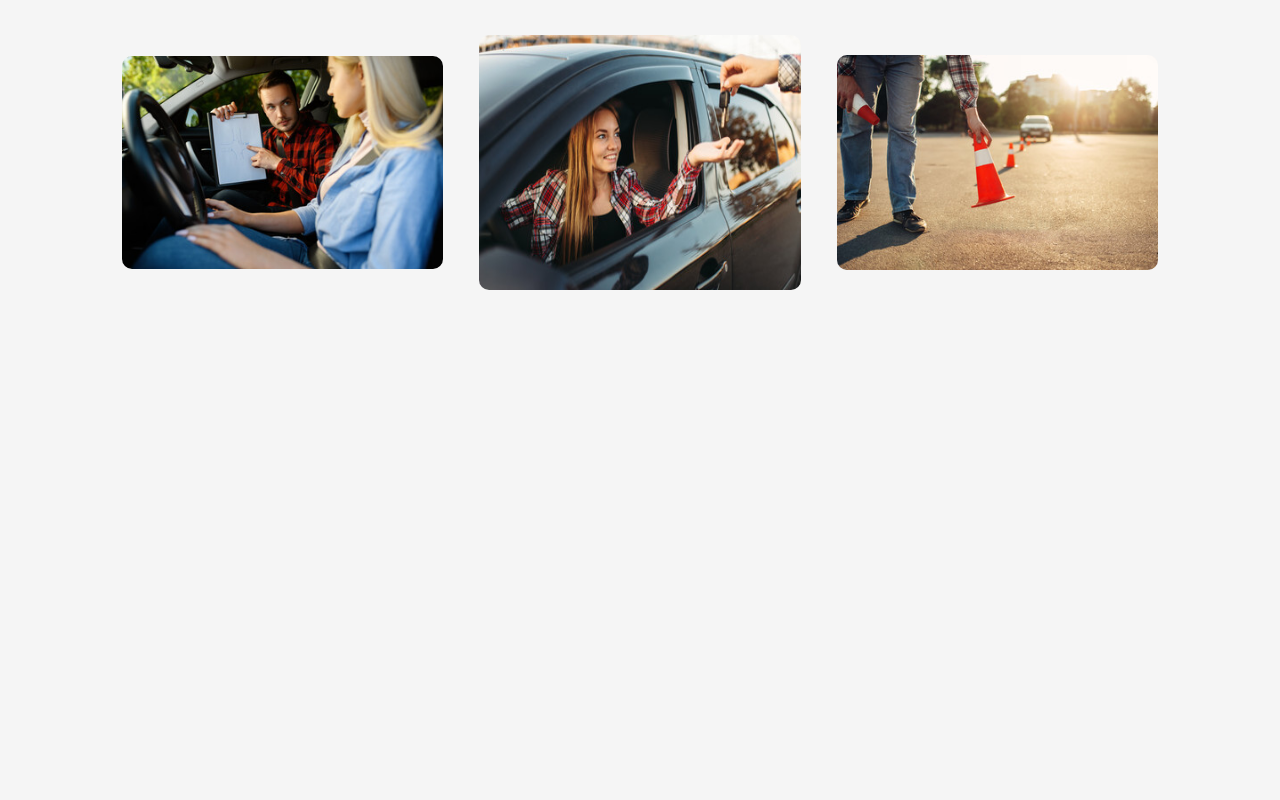
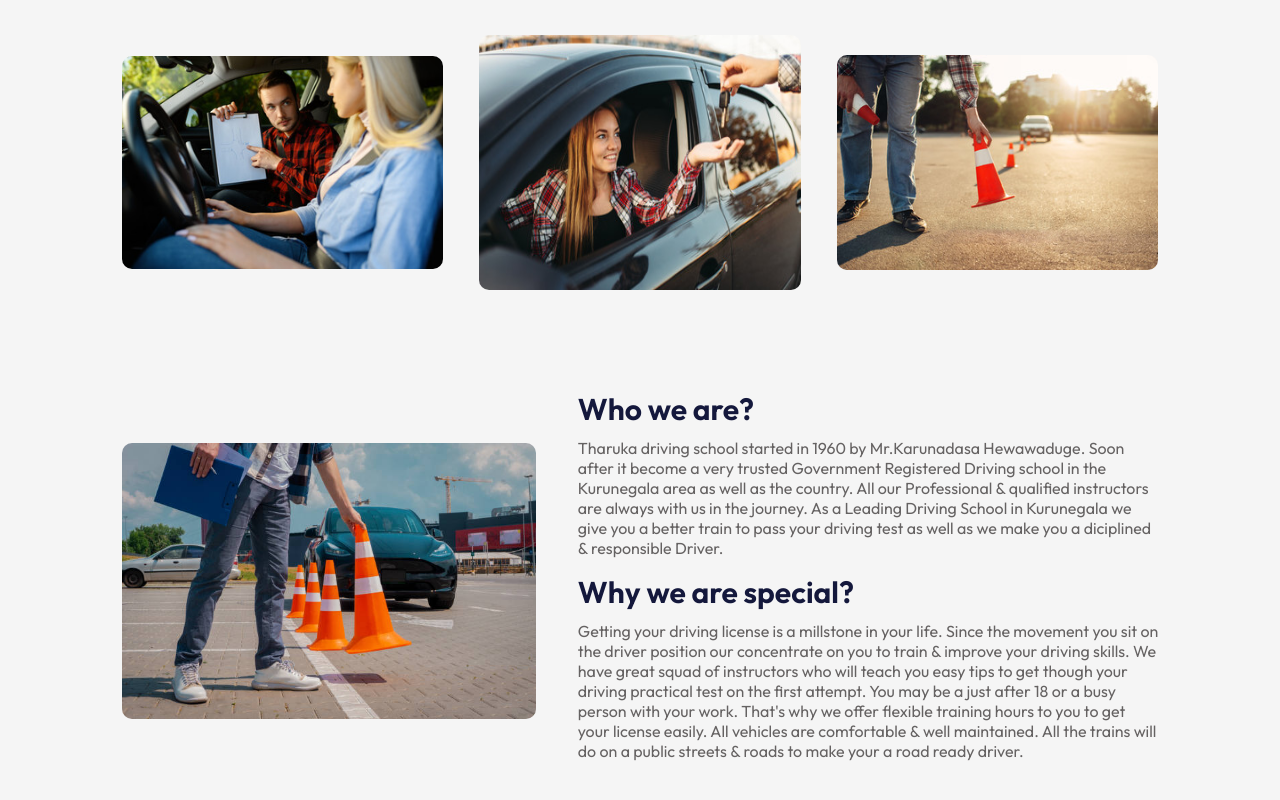
Before and after one commit to navodya18/driving-school-web-app, a React (Vite) app in the folder frontend/drivingschoolfrontend/: page / in a window 1280 px wide. Shown: the part 949-1749 px from the top of the page. Before the commit the page ends 1300 px from the top, so only its background shows below. Built offline with nearby package versions, Linux system fonts and the light colour scheme.

Commit message:
About us landing pg

```diff
--- a/frontend/drivingschoolfrontend/src/App.jsx
+++ b/frontend/drivingschoolfrontend/src/App.jsx
@@ -3,6 +3,7 @@ import Navbar from './Components/Navbar/Navbar'
 import Hero from './Components/Hero/Hero'
 import Program from './Components/Programs/Programs'
 import Tittle from './Components/Tittle/Tittle'
+import About from './Components/About/About'
 
 const App = () => {
   return (
@@ -10,8 +11,9 @@ const App = () => {
       <Navbar/>
       <Hero/>
       <div className="container">
-      <Tittle/>
+      <Tittle subTittle='Our Main Packages' tittle='What We Offer'/>
       <Program/>
+      <About/>
       </div>
 
 
--- /dev/null
+++ b/frontend/drivingschoolfrontend/src/Components/About/About.css
@@ -0,0 +1,31 @@
+.about{
+    margin: 100px auto;
+    display: flex;
+    align-items: center;
+    justify-content: space-between;
+    width: 90%;
+}
+
+.about-right{
+    flex-basis: 40%;
+}
+
+.about-left{
+    flex-basis: 56%;
+}
+
+.about-img{
+    width: 100%;
+    border-radius: 10px;
+}
+
+.about h2{
+    font-weight: 650;
+    font-size: 30px;
+    color: #14183c;
+
+}
+.about p{
+    color: #656262;
+    margin-bottom: 15px;
+}
--- /dev/null
+++ b/frontend/drivingschoolfrontend/src/Components/About/About.jsx
@@ -0,0 +1,27 @@
+import React from 'react'
+import './About.css'
+import about_img from '../../assets/aboutus.jpg'
+
+const About = () => {
+  return (
+    <div className='about'>
+     <div className="about-right">
+       <img src={about_img} alt=""  className='about-img'/>
+    </div>
+
+    <div className="about-left">
+      <h2>Who we are?</h2>
+      <p>Tharuka driving school started in 1960 by Mr.Karunadasa Hewawaduge. Soon after it become a very trusted Government Registered Driving school in the Kurunegala area as well as the country. All our Professional & qualified instructors are always with us in the journey. As a Leading Driving School in Kurunegala we give you a better train to pass your driving test as well as we make you a diciplined & responsible Driver.  </p>
+
+
+
+
+      <h2>Why we are special?</h2>
+      <p>Getting your driving license is a millstone in your life. Since the movement you sit on the driver position our concentrate on you to train & improve your driving skills. We have great squad of instructors who will teach you easy tips to get though your driving practical test on the first attempt. You may be a just after 18 or a busy person with your work. That's why we offer flexible training hours to you to get your license easily. All vehicles are comfortable & well maintained. All the trains will do on a public streets & roads to make your a road ready driver.  </p>
+    </div>
+
+    </div>
+  )
+}
+
+export default About
--- a/frontend/drivingschoolfrontend/src/Components/Tittle/Tittle.jsx
+++ b/frontend/drivingschoolfrontend/src/Components/Tittle/Tittle.jsx
@@ -1,11 +1,11 @@
 import React from 'react'
 import './Tittle.css'
 
-const Tittle = () => {
+const Tittle = ({subTittle, tittle}) => {
   return (
     <div className='tittle'>
-       <p> Our Main Packages</p>
-       <h1> What We Offer</h1>
+       <p>{subTittle}</p>
+       <h1>{tittle}</h1>
     </div>
   )
 }
```
Also changed, not shown: frontend/drivingschoolfrontend/src/assets/aboutus.jpg (added).
